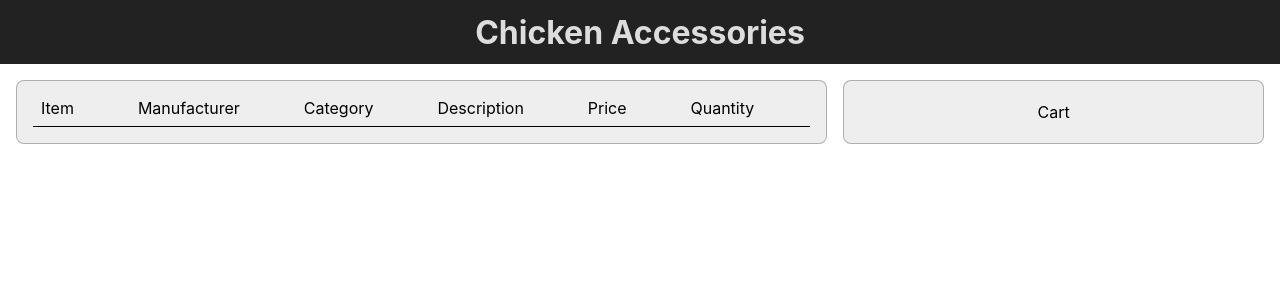
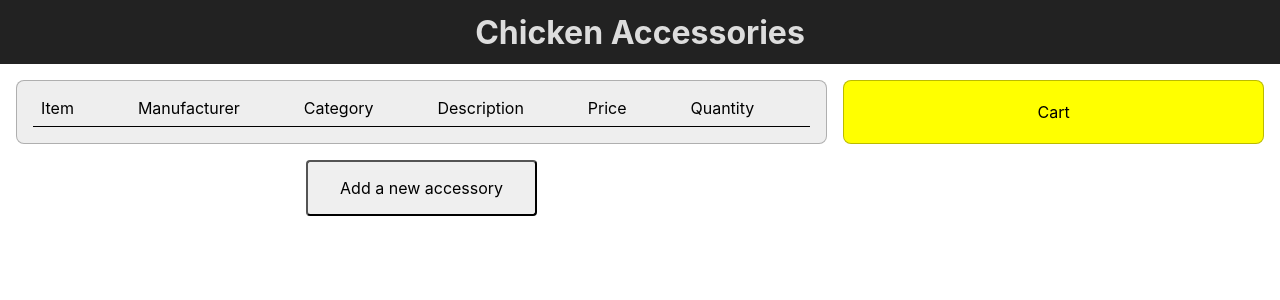
Before and after one commit to eggborne/chicken-accessories, a React (Create React App) app: page / in a window 1280 px wide. Shown: the top 300 px of the page. Built offline with nearby package versions, Linux system fonts and the light colour scheme.

Commit message:
Implement modal for new accessory

```diff
--- /dev/null
+++ b/src/components/AccessoryControl.js
@@ -0,0 +1,46 @@
+
+import React from "react";
+import AccessoryList from "./AccessoryList";
+import NewAccessoryModal from "./NewAccessoryModal";
+
+class AccessoryControl extends React.Component {
+
+  constructor(props) {
+    super(props);
+    this.state = {
+      newFormVisible: false,
+      accessoryList: []
+    };
+  }
+
+  handleClickNewAccessory = () => {
+    this.setState(() => ({
+      newFormVisible: true
+    }));
+  }
+
+  handleAddingNewAccessory = (newAccessory) => {
+    const newAccessoryList = this.state.accessoryList.concat(newAccessory);
+    this.setState({accessoryList: newAccessoryList,
+      newFormVisible: false });
+  }
+
+  handleCancelAddAccessory = () => {
+    this.setState({ newFormVisible: false });
+  }
+
+  render() {
+    return (
+      <React.Fragment>
+      <AccessoryList newFormVisible={this.state.newFormVisible}
+        handleCancelAddAccessory={this.handleCancelAddAccessory}
+        handleClickNewAccessory={this.handleClickNewAccessory}
+      />
+      </React.Fragment>
+    );
+  }
+
+
+}
+
+export default AccessoryControl;
--- a/src/components/AccessoryList.js
+++ b/src/components/AccessoryList.js
@@ -1,7 +1,8 @@
-
+import React from "react";
+import NewAccessoryModal from "./NewAccessoryModal";
 
 function AccessoryList(props) {
-  const AccessoryListStyle = {
+  const accessoryListStyle = {
     width: '100%',
     height: '4rem',
     backgroundColor: '#eee',
@@ -11,10 +12,25 @@ function AccessoryList(props) {
     border: '0.1rem solid #00000044',
     borderRadius: '0.5rem',
     padding: '1rem',
-  }
+  };
+
+  const veilStyle = {
+    position: 'fixed',
+    width: '100vw',
+    height: '100vh',
+    backgroundColor: '#00000099',
+    content: ' ',
+    top: '0',
+    left: '0',
+    pointerEvents: props.newFormVisible ? 'all' : 'none',
+    opacity: props.newFormVisible ? 1 : 0,
+    transition: 'opacity 200ms ease',
+  };
 
   return (
-    <div style={AccessoryListStyle}>
+    <div className="accessory-list-container">
+      <div style={veilStyle}></div>
+      <div style={accessoryListStyle}>
         <div className="accessory-list-header">
           <div>Item</div>
           <div>Manufacturer</div>
@@ -24,6 +40,9 @@ function AccessoryList(props) {
           <div>Quantity</div>
         </div>
       </div>
+      {<NewAccessoryModal showing={props.newFormVisible} onClickCancel={props.handleCancelAddAccessory} />}
+      <button onClick={props.handleClickNewAccessory}>Add a new accessory</button>
+    </div>
   );
 }
 
--- a/src/components/App.js
+++ b/src/components/App.js
@@ -1,5 +1,5 @@
 import Header from './Header';
-import AccessoryList from './AccessoryList';
+import AccessoryControl from './AccessoryControl';
 import CartWidget from './CartWidget';
 
 function App() {
@@ -7,7 +7,7 @@ function App() {
     <div className="App">
       <Header />
       <main>
-        <AccessoryList />
+        <AccessoryControl />
         <CartWidget />
       </main>
     </div>
--- a/src/components/CartWidget.js
+++ b/src/components/CartWidget.js
@@ -3,7 +3,7 @@ function CartWidget(props) {
   const CartWidgetStyle = {
     width: '100%',
     height: '4rem',
-    backgroundColor: '#eee',
+    backgroundColor: 'yellow',
     display: 'flex',
     justifyContent: 'center',
     alignItems: 'center',
--- /dev/null
+++ b/src/components/NewAccessoryModal.js
@@ -0,0 +1,32 @@
+
+function NewAccessoryModal(props) {
+  const NewAccessoryModalStyle = {
+    position: 'fixed',
+    left: '50%',
+    top: '50%',
+    translate: '-50% -50%',
+    width: '20rem',
+    height: '30rem',
+    backgroundColor: '#333',
+    color: '#aaa',
+    display: 'flex',
+    flexDirection: 'column',
+    justifyContent: 'center',
+    alignItems: 'center',
+    border: '0.1rem solid #00000044',
+    borderRadius: '0.5rem',
+    opacity: props.showing ? '1' : '0',
+    scale: props.showing ? '1' : '0.925',
+    transition: 'opacity 200ms ease, scale 200ms ease',
+  }
+
+  return (
+    <div style={NewAccessoryModalStyle}>
+      <div>new accessory form</div>
+      <button onClick={props.onClickCancel}>Cancel</button>
+
+    </div>
+  );
+}
+
+export default NewAccessoryModal;
--- a/src/index.css
+++ b/src/index.css
@@ -11,11 +11,27 @@ body {
   -moz-osx-font-smoothing: grayscale;
 }
 
+button {
+  font-family: inherit;
+  font-size: inherit;
+  padding: 1rem 2rem;
+  margin: 1rem;
+  cursor: pointer;
+  border-radius: 0.25rem;
+}
+
 main {
   margin: 1rem;
   display: grid;
   grid-template-columns: 65% 1fr;
   gap: 1rem;
+}
+
+.accessory-list-container {
+  display: flex;
+  flex-direction: column;
+  align-items: center;
+
 }
 
 .accessory-list-header {
```
Lines whose indentation alone changed are shown as unchanged.
